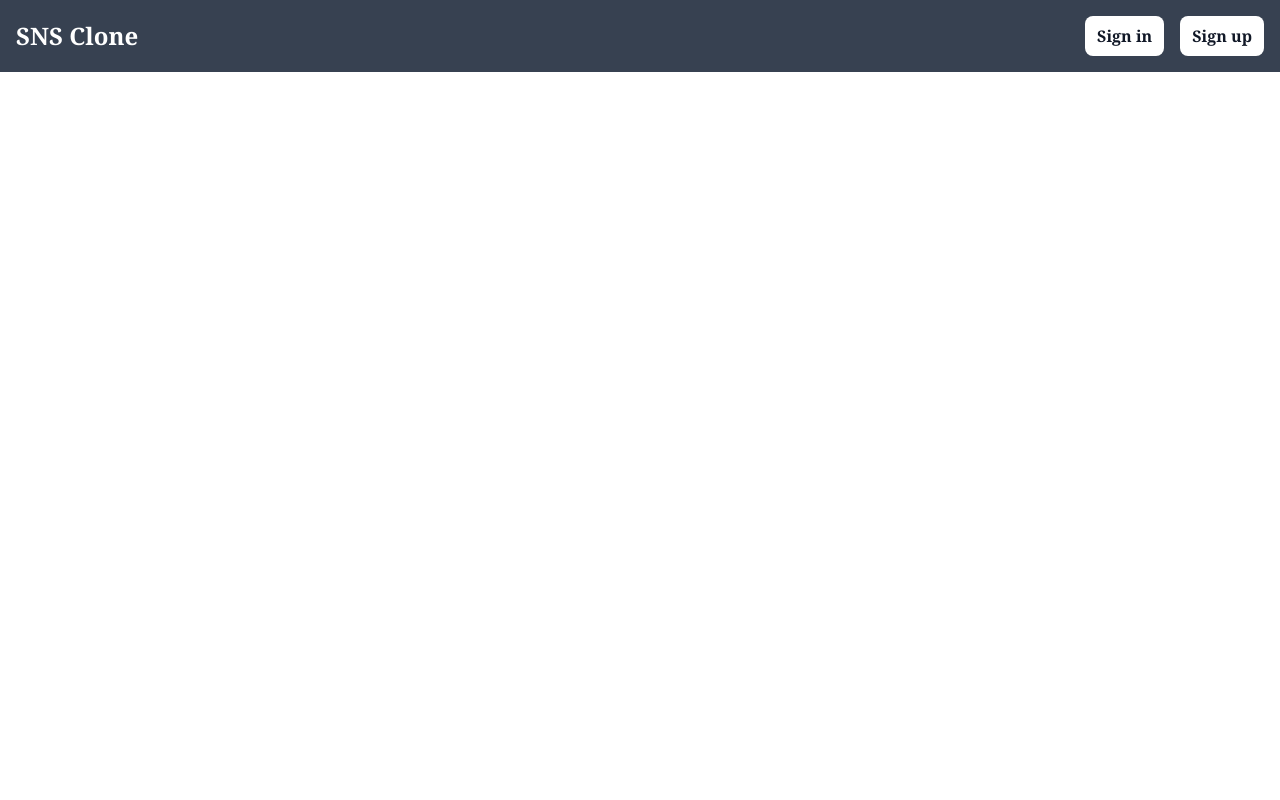
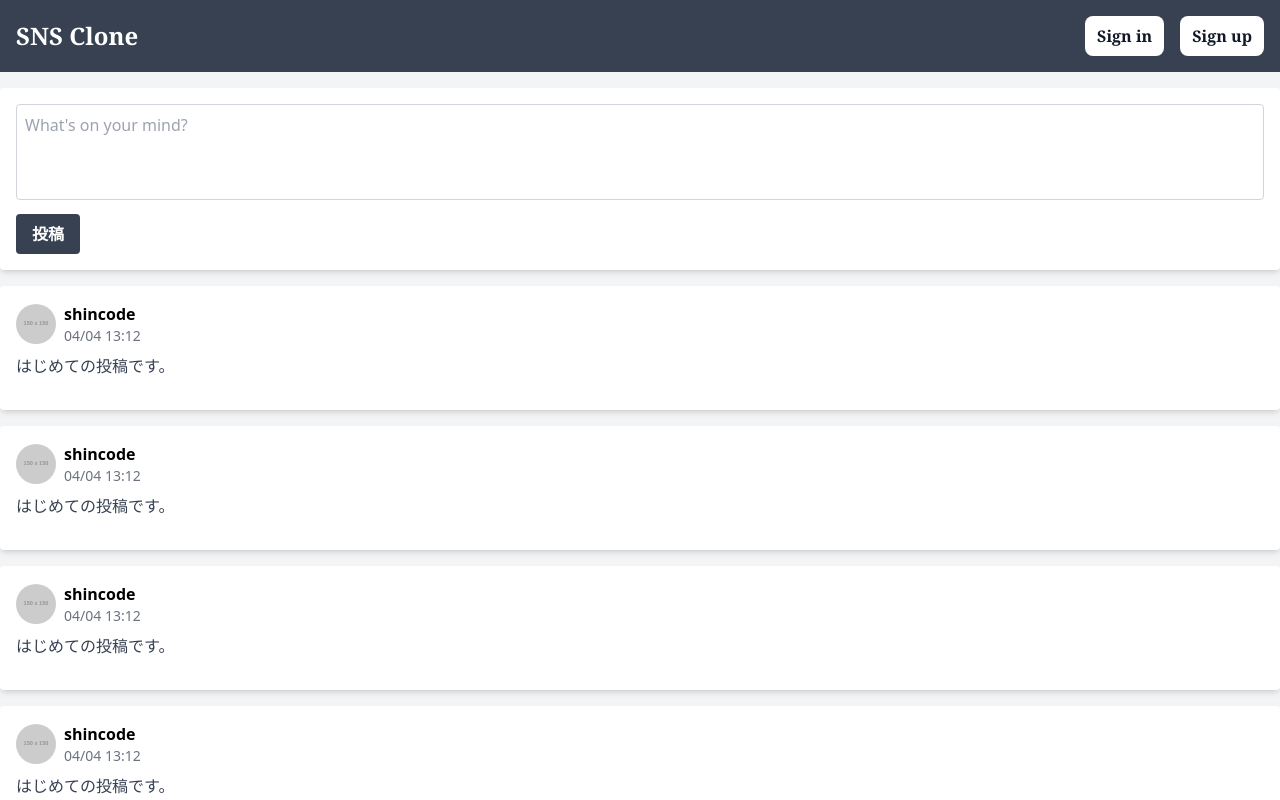
Before and after one commit to K-Ryo-ta/Next.js-SNS, a Next.js app in the folder client/: page / in a window 1280 px wide. Shown: the top 800 px of the page. Built offline with nearby package versions, Linux system fonts and the light colour scheme.

Commit message:
add:投稿された文章のテンプレートとタイムライン上の投稿する場所のデザインの実装

```diff
--- /dev/null
+++ b/client/src/components/Post.tsx
@@ -0,0 +1,24 @@
+import React from 'react'
+
+const Post = () => {
+    return (
+        <div className="bg-white shadow-md rounded p-4 mb-4">
+            <div className="mb-4">
+                <div className="flex items-center mb-2">
+                    <img
+                        className="w-10 h-10 rounded-full mr-2"
+                        src="https://via.placeholder.com/150"
+                        alt="User Avatar"
+                    />
+                    <div>
+                        <h2 className="font-semibold text-md">shincode</h2>
+                        <p className="text-gray-500 text-sm">04/04 13:12</p>
+                    </div>
+                </div>
+                <p className="text-gray-700">はじめての投稿です。</p>
+            </div>
+        </div>
+    )
+}
+
+export default Post
--- /dev/null
+++ b/client/src/components/Timeline.tsx
@@ -0,0 +1,33 @@
+import React from 'react'
+import Post from './Post'
+
+const Timeline = () => {
+    return (
+        <div className="min-h-screen bg-gray-100">
+            <main className="container mx-auto py-4">
+                <div className="bg-white shadow-md rounded p-4 mb-4">
+                    <form>
+                        <textarea
+                            className="w-full h-24 p-2 border border-gray-300 rounded resize-none focus:outline-none focus:ring-2 focus:ring-blue-400"
+                            placeholder="What's on your mind?"
+                        ></textarea>
+                        <button
+                            type="submit"
+                            className="mt-2 bg-gray-700 hover:bg-green-700 duration-200 text-white font-semibold py-2 px-4 rounded"
+                        >
+                            投稿
+                        </button>
+                    </form>
+                </div>
+                <Post />
+                <Post />
+                <Post />
+                <Post />
+                <Post />
+                <Post />
+            </main>
+        </div>
+    )
+}
+
+export default Timeline
--- a/client/src/pages/index.tsx
+++ b/client/src/pages/index.tsx
@@ -1,10 +1,9 @@
-import Image from 'next/image'
-import { Inter } from 'next/font/google'
-
-const inter = Inter({ subsets: ['latin'] })
+import Timeline from '@/components/Timeline'
 
 export default function Home() {
   return (
-    <div></div>
+    <div>
+      <Timeline />
+    </div>
   )
 }
```
